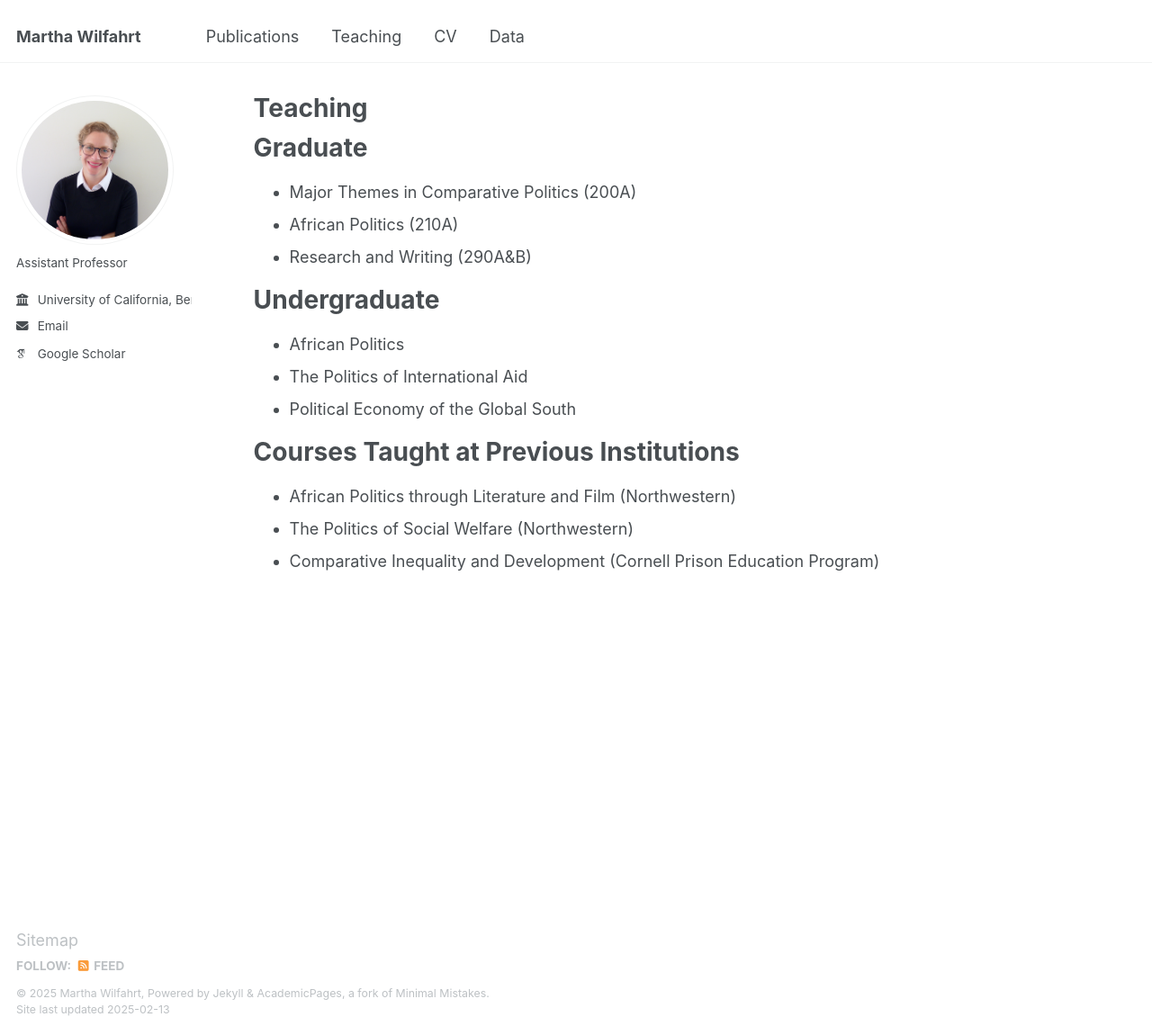
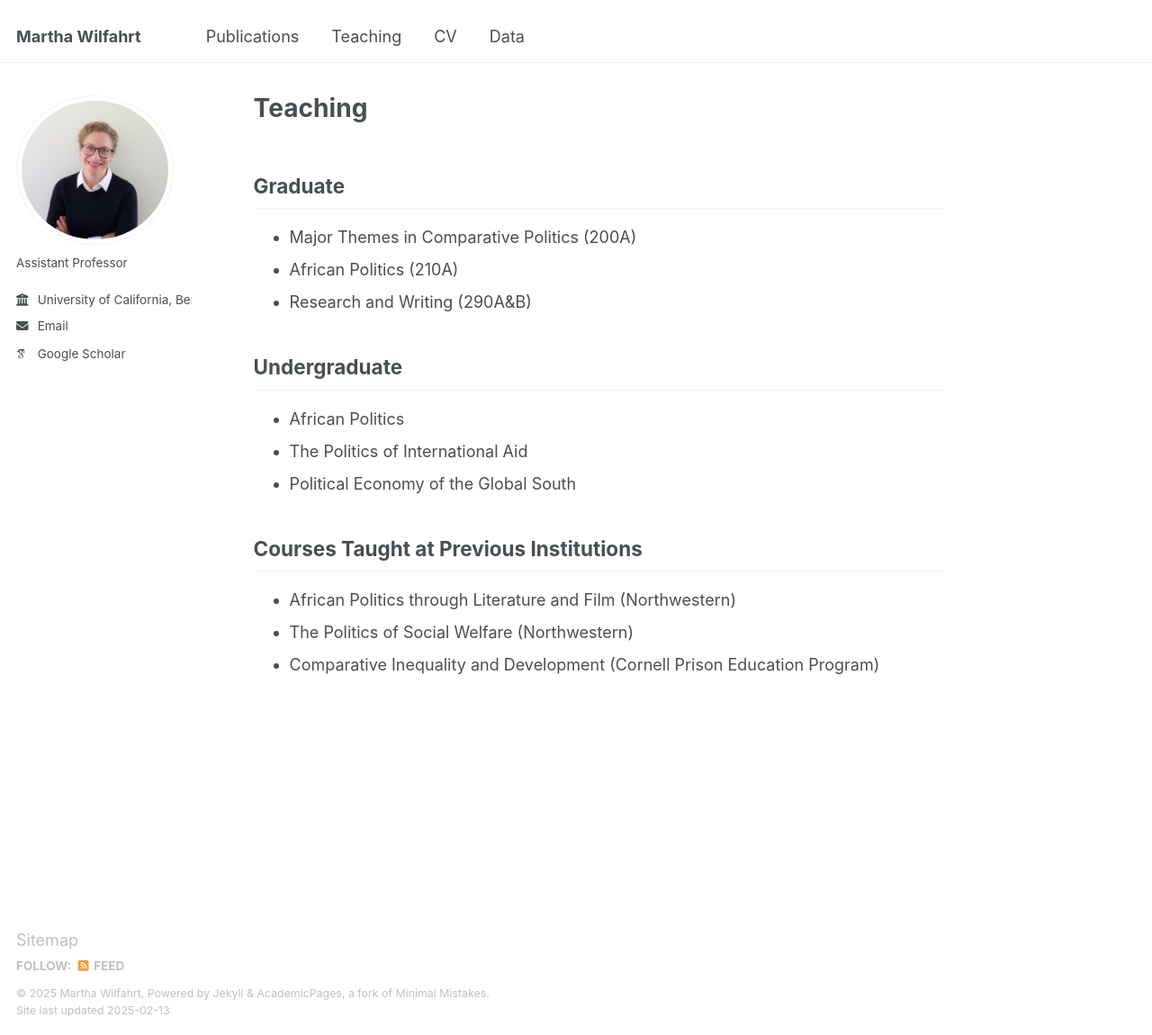
Before and after one commit to martha-wilfahrt/martha-wilfahrt.github.io, a Jekyll site: the page built from _pages/teaching.md, in a window 1280 px wide and 1150 px high. Shown: the whole window at 90% size. Built offline with Jekyll 4.4.1, drawn with Linux system fonts in a browser that asks for light colours; some web fonts are replaced.

```diff
--- a/_pages/teaching.md
+++ b/_pages/teaching.md
@@ -4,17 +4,17 @@ title: "Teaching"
 author_profile: true
 ---
 
-# Graduate #
+## Graduate ##
    * Major Themes in Comparative Politics (200A)
    * African Politics (210A)
    * Research and Writing (290A&B)
 
-# Undergraduate #
+## Undergraduate ##
    *  African Politics
    *  The Politics of International Aid
    *  Political Economy of the Global South
 
-# Courses Taught at Previous Institutions #
+## Courses Taught at Previous Institutions ##
    *  African Politics through Literature and Film (Northwestern)
    *  The Politics of Social Welfare (Northwestern)
    *  Comparative Inequality and Development (Cornell Prison Education Program)
```
